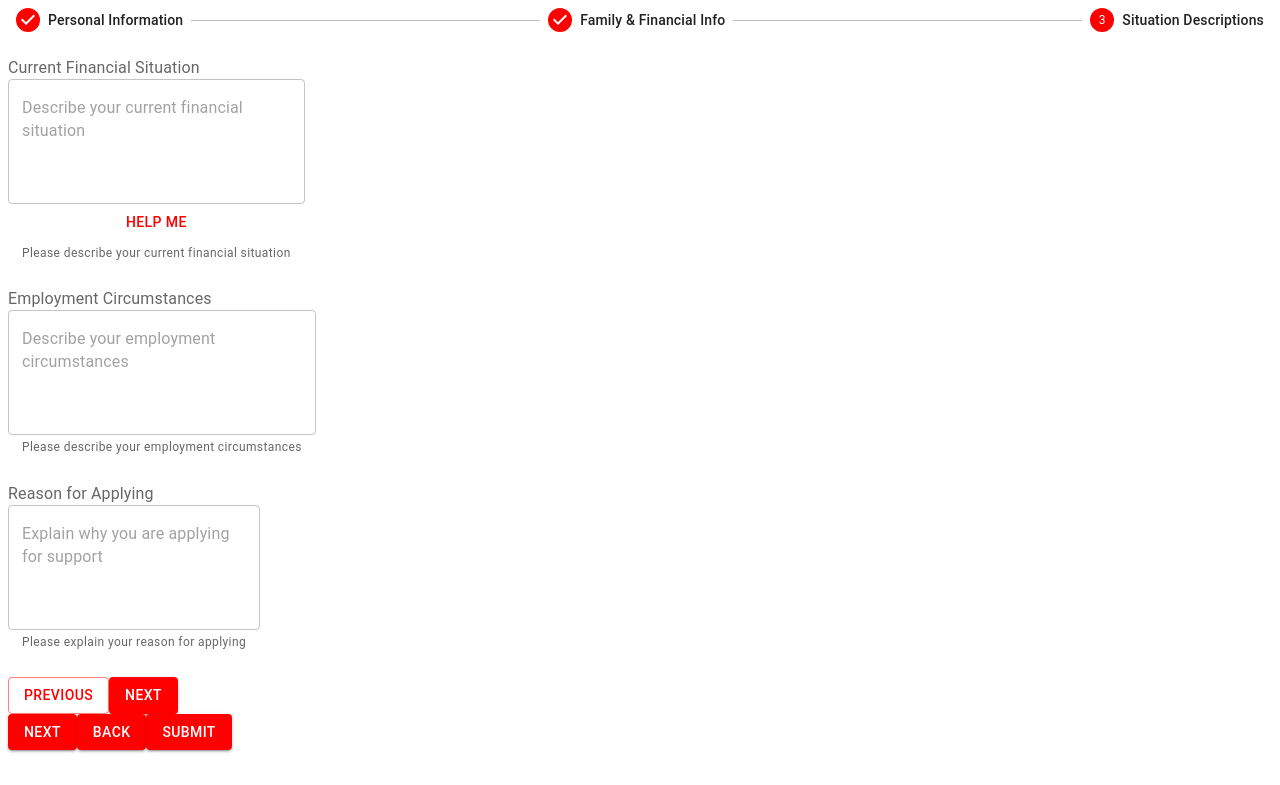
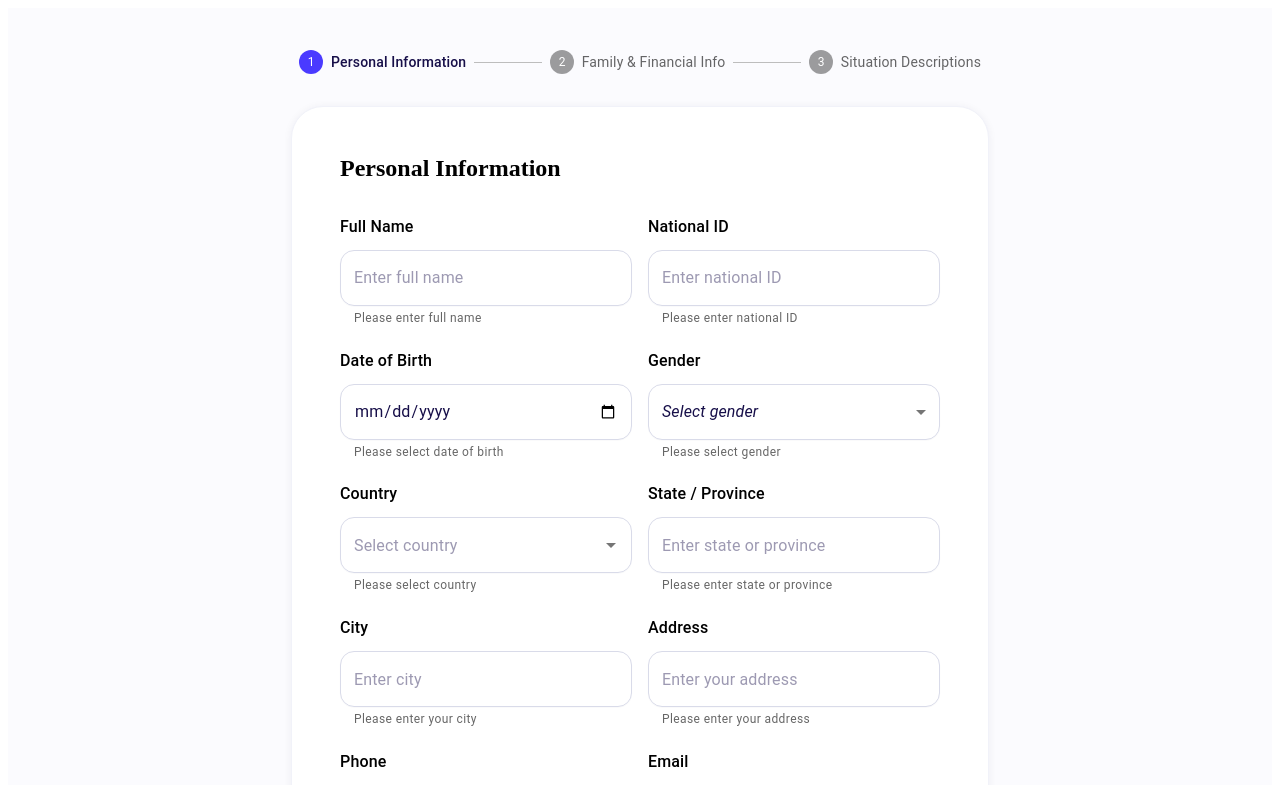
Before and after one commit to Mostafa-HEH/ai-social-support, a React (Vite) app: page / in a window 1280 px wide. Shown: the top 785 px of the page. Built offline with nearby package versions, Linux system fonts and the light colour scheme.

Commit message:
update: update mui themeing

```diff
--- a/package.json
+++ b/package.json
@@ -30,6 +30,7 @@
     "eslint-plugin-react-hooks": "^7.0.1",
     "eslint-plugin-react-refresh": "^0.4.24",
     "globals": "^16.5.0",
+    "sass-embedded": "^1.97.3",
     "typescript": "~5.9.3",
     "typescript-eslint": "^8.46.4",
     "vite": "^7.2.4"
--- a/src/app/views/RootLayout.tsx
+++ b/src/app/views/RootLayout.tsx
@@ -1,8 +1,9 @@
 import { Outlet } from "react-router-dom";
+import styles from "./styles/RootLayout.module.scss";
 
 const RootLayout = () => {
   return (
-    <div>
+    <div className={styles.container}>
       <Outlet />
     </div>
   );
--- /dev/null
+++ b/src/app/views/styles/RootLayout.module.scss
@@ -0,0 +1,7 @@
+.container {
+  background-color: var(--mui-palette-background-paper);
+  min-height: 100svh;
+  display: flex;
+  align-items: center;
+  justify-content: center;
+}
--- a/src/features/SupportForm/views/SupportForm.tsx
+++ b/src/features/SupportForm/views/SupportForm.tsx
@@ -6,13 +6,12 @@ import {
   type UserFormValues,
 } from "../validations/formValidations";
 import { zodResolver } from "@hookform/resolvers/zod";
-import FormActions from "./steps/FormActions";
 import Steper from "./steps/Steper";
 import { useState } from "react";
 import { StepperContext } from "./steps/StepperContext";
 
 const SupportForm = () => {
-  const [activeStep, setActiveStep] = useState(2);
+  const [activeStep, setActiveStep] = useState(0);
 
   const form = useForm<UserFormValues>({
     resolver: zodResolver(UserForm),
@@ -31,7 +30,6 @@ const SupportForm = () => {
       <FormProvider {...form}>
         <StepperContext.Provider value={{ activeStep, setActiveStep }}>
           <Steper />
-          <FormActions />
         </StepperContext.Provider>
       </FormProvider>
     </Stack>
--- a/src/features/SupportForm/views/steps/FamilyAndFinancial.tsx
+++ b/src/features/SupportForm/views/steps/FamilyAndFinancial.tsx
@@ -19,8 +19,8 @@ const FamilyAndFinancial = () => {
   const { control } = useFormContext<UserFormValues>();
 
   return (
-    <Grid container spacing={3}>
-      <Grid size={{ xs: 12 }}>
+    <Grid container spacing={3} rowSpacing="20px" columnSpacing="16px">
+      <Grid size={{ xs: 12, md: 6 }}>
         <Controller
           name="marital_status"
           control={control}
@@ -45,7 +45,7 @@ const FamilyAndFinancial = () => {
         />
       </Grid>
 
-      <Grid size={{ xs: 12 }}>
+      <Grid size={{ xs: 12, md: 6 }}>
         <Controller
           name="dependents"
           control={control}
@@ -65,7 +65,7 @@ const FamilyAndFinancial = () => {
         />
       </Grid>
 
-      <Grid size={{ xs: 12 }}>
+      <Grid size={{ xs: 12, md: 6 }}>
         <Controller
           name="employment_status"
           control={control}
@@ -92,7 +92,7 @@ const FamilyAndFinancial = () => {
         />
       </Grid>
 
-      <Grid size={{ xs: 12 }}>
+      <Grid size={{ xs: 12, md: 6 }}>
         <Controller
           name="monthly_income"
           control={control}
--- a/src/features/SupportForm/views/steps/FormActions.tsx
+++ b/src/features/SupportForm/views/steps/FormActions.tsx
@@ -1,12 +1,34 @@
 import { Box, Button } from "@mui/material";
+import { useStepper } from "./StepperContext";
+import styles from "../styles/FormActions.module.scss";
 
 const FormActions = () => {
+  const { setActiveStep } = useStepper();
+
+  const changeStep = ({ variant }: { variant: "next" | "prev" }) => {
+    switch (variant) {
+      case "next":
+        setActiveStep((current) => current + 1);
+        break;
+      case "prev":
+        setActiveStep((current) => current - 1);
+        break;
+    }
+  };
+
   return (
-    <Box>
-      <Button variant="contained">Next</Button>
-      <Button variant="contained">Back</Button>
-      <Button variant="contained" type="submit">
-        Submit
+    <Box className={styles.container}>
+      <Button
+        variant="outlined"
+        onClick={() => changeStep({ variant: "prev" })}
+      >
+        Previous
+      </Button>
+      <Button
+        variant="contained"
+        onClick={() => changeStep({ variant: "next" })}
+      >
+        Next
       </Button>
     </Box>
   );
--- a/src/features/SupportForm/views/steps/PersonalInformations.tsx
+++ b/src/features/SupportForm/views/steps/PersonalInformations.tsx
@@ -16,8 +16,8 @@ const PersonalInformations = () => {
   const { control } = useFormContext<UserFormValues>();
 
   return (
-    <Grid container spacing={3}>
-      <Grid size={{ xs: 12 }}>
+    <Grid container rowSpacing="20px" columnSpacing="16px">
+      <Grid size={{ xs: 12, md: 6 }}>
         <Controller
           name="name"
           control={control}
@@ -33,7 +33,7 @@ const PersonalInformations = () => {
         />
       </Grid>
 
-      <Grid size={{ xs: 12 }}>
+      <Grid size={{ xs: 12, md: 6 }}>
         <Controller
           name="national_id"
           control={control}
@@ -49,7 +49,7 @@ const PersonalInformations = () => {
         />
       </Grid>
 
-      <Grid size={{ xs: 12 }}>
+      <Grid size={{ xs: 12, md: 6 }}>
         <Controller
           name="date_of_birth"
           control={control}
@@ -65,7 +65,7 @@ const PersonalInformations = () => {
         />
       </Grid>
 
-      <Grid size={{ xs: 12 }}>
+      <Grid size={{ xs: 12, md: 6 }}>
         <Controller
           name="gender"
           control={control}
@@ -90,7 +90,7 @@ const PersonalInformations = () => {
         />
       </Grid>
 
-      <Grid size={{ xs: 12 }}>
+      <Grid size={{ xs: 12, md: 6 }}>
         <Controller
           name="country"
           control={control}
@@ -113,7 +113,7 @@ const PersonalInformations = () => {
         />
       </Grid>
 
-      <Grid size={{ xs: 12 }}>
+      <Grid size={{ xs: 12, md: 6 }}>
         <Controller
           name="state"
           control={control}
@@ -129,7 +129,7 @@ const PersonalInformations = () => {
         />
       </Grid>
 
-      <Grid size={{ xs: 12 }}>
+      <Grid size={{ xs: 12, md: 6 }}>
         <Controller
           name="city"
           control={control}
@@ -145,19 +145,14 @@ const PersonalInformations = () => {
         />
       </Grid>
 
-      <Grid size={{ xs: 12 }}>
+      <Grid size={{ xs: 12, md: 6 }}>
         <Controller
           name="address"
           control={control}
           render={({ field, fieldState: { error } }) => (
             <FormControl error={!!error}>
               <FormLabel>Address</FormLabel>
-              <TextField
-                {...field}
-                multiline
-                rows={3}
-                placeholder="Enter your address"
-              />
+              <TextField {...field} placeholder="Enter your address" />
               <FormHelperText>
                 {error?.message || "Please enter your address"}
               </FormHelperText>
@@ -166,7 +161,7 @@ const PersonalInformations = () => {
         />
       </Grid>
 
-      <Grid size={{ xs: 12 }}>
+      <Grid size={{ xs: 12, md: 6 }}>
         <Controller
           name="phone"
           control={control}
@@ -186,7 +181,7 @@ const PersonalInformations = () => {
         />
       </Grid>
 
-      <Grid size={{ xs: 12 }}>
+      <Grid size={{ xs: 12, md: 6 }}>
         <Controller
           name="email"
           control={control}
--- a/src/features/SupportForm/views/steps/Steper.tsx
+++ b/src/features/SupportForm/views/steps/Steper.tsx
@@ -1,23 +1,17 @@
-import { Button, Grid, Step, StepLabel, Stepper } from "@mui/material";
+import { Grid, Step, StepLabel, Stepper } from "@mui/material";
 import { FORM_STEPS } from "../../utils/steps";
 import { useStepper } from "./StepperContext";
+
+import styles from "../styles/Steper.module.scss";
+import FormActions from "./FormActions";
 
 const Steper = () => {
   const { activeStep, setActiveStep } = useStepper();
 
-  const changeStep = ({ variant }: { variant: "next" | "prev" }) => {
-    switch (variant) {
-      case "next":
-        setActiveStep((current) => current + 1);
-        break;
-      case "prev":
-        setActiveStep((current) => current - 1);
-        break;
-    }
-  };
+  const stepAsset = FORM_STEPS?.[activeStep];
 
   return (
-    <Grid container spacing={3}>
+    <Grid container spacing={32 / 8} className={styles.container}>
       <Grid size={{ xs: 12 }}>
         <Stepper activeStep={activeStep}>
           {FORM_STEPS.map((x, idx) => {
@@ -29,20 +23,14 @@ const Steper = () => {
           })}
         </Stepper>
       </Grid>
-      <Grid size={{ xs: 12 }}>{FORM_STEPS?.[activeStep]?.component}</Grid>
-      <Grid size={{ xs: 12 }}>
-        <Button
-          variant="outlined"
-          onClick={() => changeStep({ variant: "prev" })}
-        >
-          Previous
-        </Button>
-        <Button
-          variant="contained"
-          onClick={() => changeStep({ variant: "next" })}
-        >
-          Next
-        </Button>
+      <Grid container spacing={32 / 8} className={styles.form}>
+        <Grid size={{ xs: 12 }} className={styles.formHeader}>
+          {stepAsset?.label}
+        </Grid>
+        <Grid size={{ xs: 12 }}>{stepAsset?.component}</Grid>
+        <Grid size={{ xs: 12 }}>
+          <FormActions />
+        </Grid>
       </Grid>
     </Grid>
   );
--- /dev/null
+++ b/src/features/SupportForm/views/styles/FormActions.module.scss
@@ -0,0 +1,7 @@
+.container {
+  width: 100%;
+  display: flex;
+  flex-direction: row;
+  align-items: center;
+  justify-content: space-between;
+}
--- /dev/null
+++ b/src/features/SupportForm/views/styles/Steper.module.scss
@@ -0,0 +1,20 @@
+.container {
+  max-width: 698px;
+  width: 100%;
+  margin: 42px;
+}
+
+.form {
+  background: #ffffff;
+  border: 1px solid #f1f2f9;
+  box-shadow: 0px 1px 8px rgba(25, 33, 61, 0.06);
+  border-radius: 32px;
+  padding: 48px;
+  width: 100%;
+}
+
+.formHeader {
+  font-weight: 600;
+  font-size: 24px;
+  line-height: 115%;
+}
--- a/src/shared/theme/mui.ts
+++ b/src/shared/theme/mui.ts
@@ -1,9 +1,133 @@
 import { createTheme } from "@mui/material";
 
 const muiTheme = createTheme({
+  cssVariables: true,
   palette: {
     primary: {
-      main: "#FF0000",
+      main: "#4A3AFF",
+    },
+    background: {
+      paper: "#FBFBFE",
+    },
+    text: {
+      primary: "#170f49",
+    },
+  },
+  components: {
+    MuiFormControl: {
+      defaultProps: {
+        fullWidth: true,
+      },
+    },
+    MuiTextField: {
+      defaultProps: {
+        fullWidth: true,
+      },
+    },
+    MuiOutlinedInput: {
+      styleOverrides: {
+        root: {
+          borderRadius: "14px",
+          minHeight: "48px",
+          boxShadow: "0px 0.5px 1px rgba(25, 33, 61, 0.04)",
+        },
+        notchedOutline: {
+          borderColor: "#D9DBE9",
+        },
+      },
+    },
+    MuiFormLabel: {
+      styleOverrides: {
+        root: {
+          color: "var(--app-palette-text-primary)",
+          marginBottom: 12,
+          fontWeight: 500,
+
+          "&.Mui-focused": {
+            color: "var(--app-palette-text-primary)",
+          },
+        },
+      },
+    },
+    MuiButton: {
+      styleOverrides: {
+        root: {
+          fontWeight: 600,
+          borderRadius: 12,
+          minHeight: 48,
+          padding: "0 18px",
+          minWidth: 150,
+          textTransform: "none",
+        },
+      },
+
+      variants: [
+        {
+          props: { variant: "contained", color: "primary" },
+          style: {
+            background:
+              "linear-gradient(160.41deg, #8C82FF -5.15%, #4A3AFF 87.35%)",
+            border: "0.5px solid #D2CEFF",
+            boxShadow:
+              "0px 2px 5px rgba(74, 58, 255, 0.25), " +
+              "inset 0px -2px 2px rgba(0, 66, 137, 0.15), " +
+              "inset 0px 1px 1px rgba(255, 255, 255, 0.1), " +
+              "inset 0px 3px 4px rgba(223, 238, 255, 0.1)",
+
+            "&:hover": {
+              background:
+                "linear-gradient(160.41deg, #7A70FF -5.15%, #3F30FF 87.35%)",
+              boxShadow:
+                "0px 4px 8px rgba(74, 58, 255, 0.35), " +
+                "inset 0px -2px 2px rgba(0, 66, 137, 0.2)",
+            },
+
+            "&:active": {
+              boxShadow: "inset 0px 2px 4px rgba(0, 0, 0, 0.15)",
+            },
+
+            "&.Mui-disabled": {
+              background: "#E5E7EB",
+              borderColor: "#D1D5DB",
+              color: "#9CA3AF",
+              boxShadow: "none",
+            },
+          },
+        },
+
+        {
+          props: { variant: "outlined", color: "primary" },
+          style: {
+            background:
+              "linear-gradient(151.44deg, #FFFFFF -62.65%, #FBFBFE 83.01%)",
+            border: "1px solid #D9DBE9",
+
+            boxShadow:
+              "0px 3px 6px rgba(7, 0, 110, 0.03), " +
+              "inset 0px -2px 2px rgba(27, 35, 85, 0.07), " +
+              "inset 0px 4px 6px rgba(255, 255, 255, 0.4)",
+
+            color: "var(--app-palette-text-primary)",
+
+            "&:hover": {
+              background:
+                "linear-gradient(151.44deg, #FFFFFF -62.65%, #F3F4FF 83.01%)",
+              borderColor: "#C7C9E5",
+            },
+
+            "&:active": {
+              boxShadow: "inset 0px 2px 4px rgba(0, 0, 0, 0.1)",
+            },
+
+            "&.Mui-disabled": {
+              background: "#F3F4F6",
+              borderColor: "#E5E7EB",
+              color: "#9CA3AF",
+              boxShadow: "none",
+            },
+          },
+        },
+      ],
     },
   },
 });
```
Also changed, not shown: src/features/SupportForm/views/styles/SupportForm.styled.tsx (deleted), 1 other file (tests, documents, lock files or other folders).
